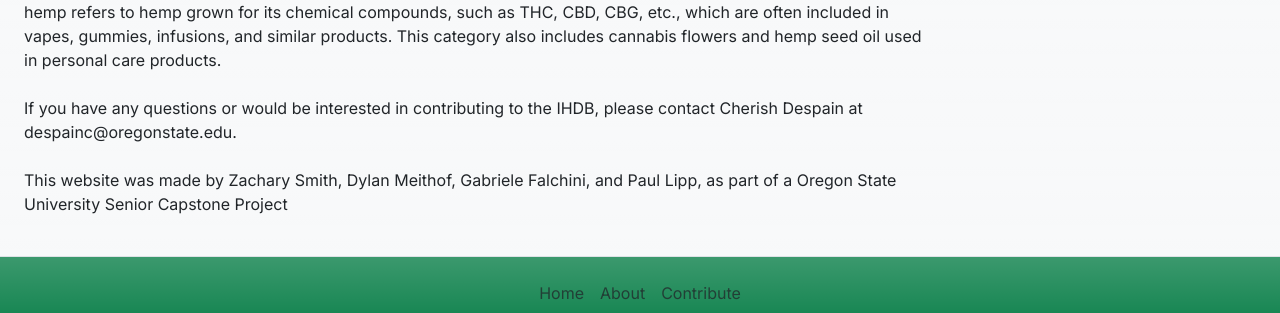
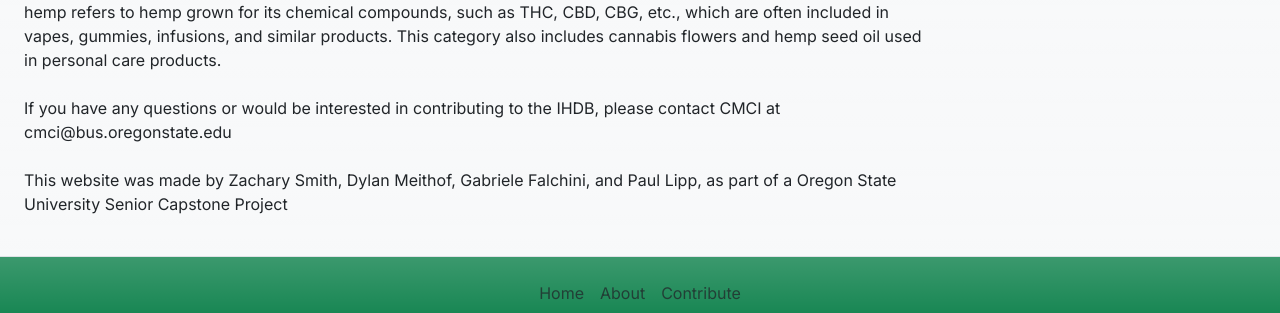
Before and after one commit to cmciosu/hemp-db, a Django app: page /about/ in a window 1280 px wide. Shown: the part 617-930 px from the top of the page. Run offline with Django 4.2, Linux system fonts and the light colour scheme; parts of the project's set-up code (start-up, migrations or seed data) failed here and were passed over; some libraries are stand-ins or nearby versions; some web fonts are replaced.

Commit message:
change contact

```diff
--- a/helloworld/templates/about.html
+++ b/helloworld/templates/about.html
@@ -13,7 +13,7 @@
     <p class="m-4">This database was created using public archives and State government records, combined with an existing database created by Dr. Tyler Marks (University of Kentucky), to collate information on the various companies in the industrial and chemical hemp industries, which have increased in number significantly since the passing of the 2018 Farm Bill. This database is meant to be shared with researchers also mapping the hemp industry to foster collaboration.  </p>
     <p class="m-4">The database focuses on identifying key stakeholders in the hemp biobased economy, organizing the stakeholders into groups based on their position in the value chain, determining what solutions are offered by their products and/or services, and continuously updating and tracking these companies for the duration of the grant. The goal is to use this data to identify and map key consumer markets and establish optimized pathways to accelerate the adoption of industrial hemp. </p>
     <p class="m-4">For the purposes of this database, industrial hemp refers to hemp grown for the purpose of decortication — separation of the bast fiber and hurd — and grain usage. Companies in this category are the main focus of this project. Chemical hemp refers to hemp grown for its chemical compounds, such as THC, CBD, CBG, etc., which are often included in vapes, gummies, infusions, and similar products. This category also includes cannabis flowers and hemp seed oil used in personal care products.  </p>
-    <p class="m-4">If you have any questions or would be interested in contributing to the IHDB, please contact Cherish Despain at despainc@oregonstate.edu.  </p>
+    <p class="m-4">If you have any questions or would be interested in contributing to the IHDB, please contact CMCI at cmci@bus.oregonstate.edu  </p>
     <p class="m-4">This website was made by Zachary Smith, Dylan Meithof, Gabriele Falchini, and Paul Lipp, as part of a Oregon State University Senior Capstone Project </p>
   </div>
 {% endblock %}
```
